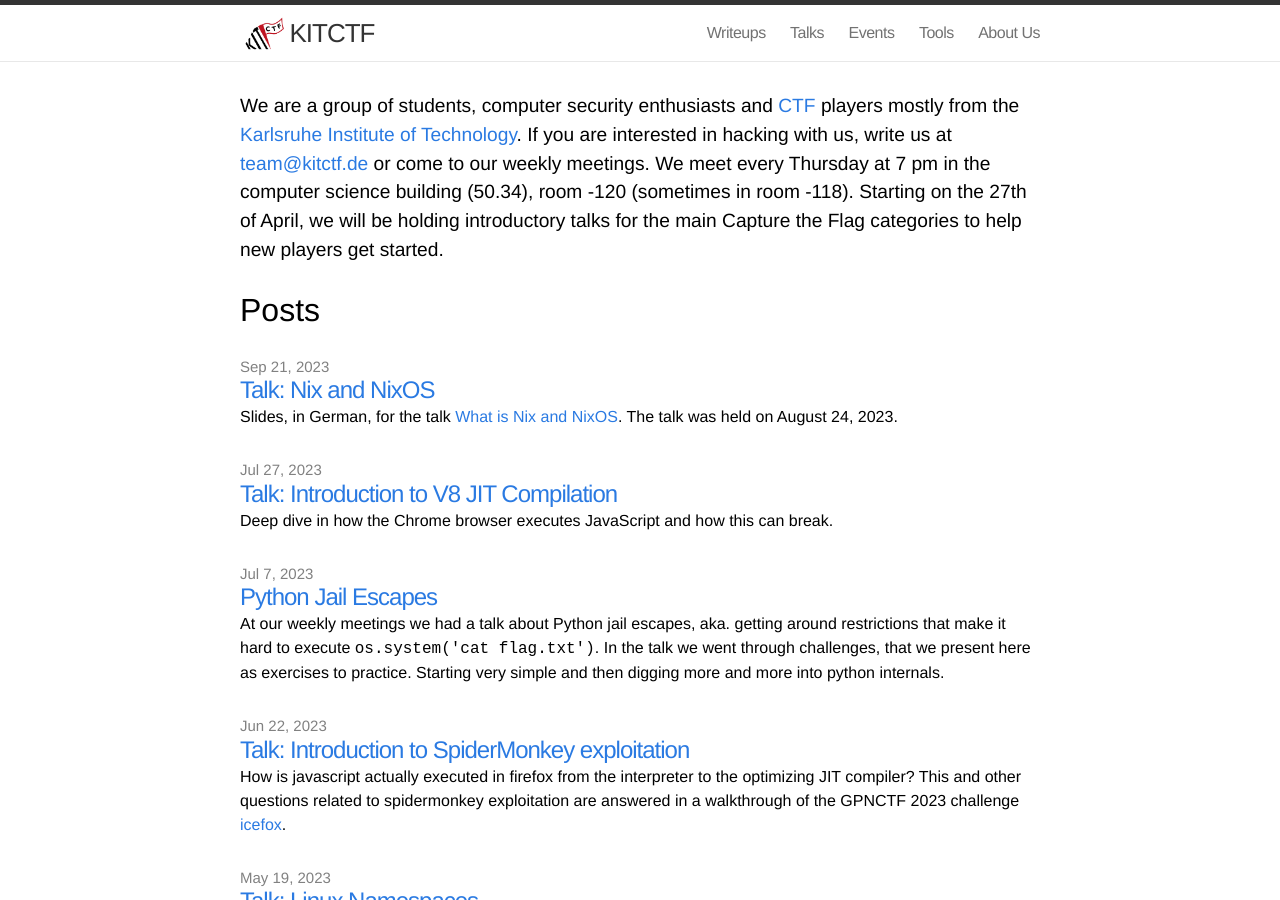
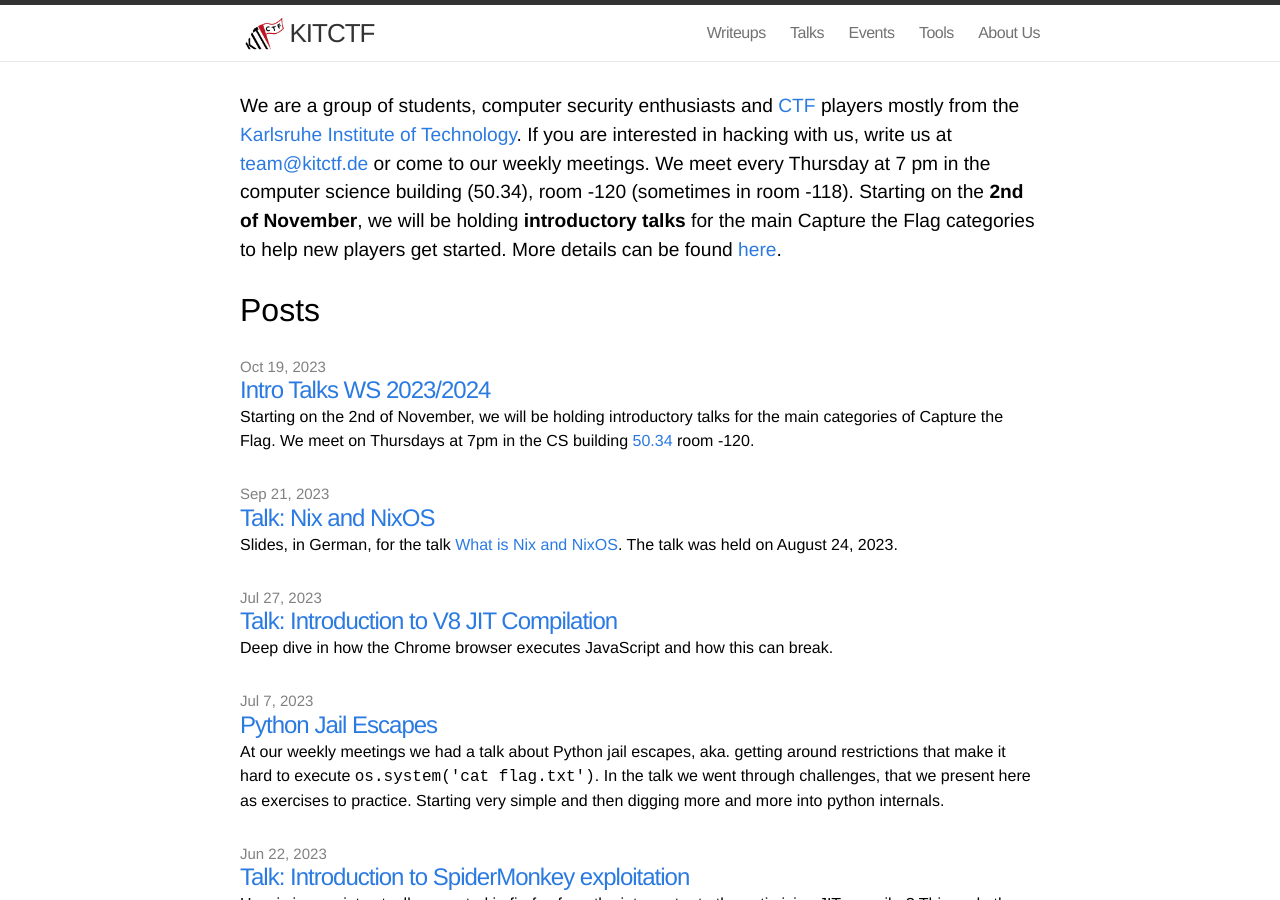
Before and after one commit to kitctf/www, a Jekyll site: the page built from index.html, in a window 1280 px wide and 900 px high. Built offline with Jekyll 4.4.1, drawn with Linux system fonts in a browser that asks for light colours.

Commit message:
Update intro talks

```diff
--- /dev/null
+++ b/_posts/2023-10-19-intro.md
@@ -0,0 +1,15 @@
+---
+layout: post
+title: "Intro Talks WS 2023/2024"
+categories: learning
+permalink: /intro/
+author: mawalu
+---
+
+Starting on the 2nd of November, we will be holding introductory talks for the main categories of Capture the Flag.
+We meet on Thursdays at 7pm in the CS building [50.34](https://www.kit.edu/campusplan/) room -120.
+
+ * 02.11.23: What are CTFs? & Web Security
+ * 09.11.23: Reverse Engineering
+ * 16.11.23: Binary Exploitation
+ * 23.11.23: Cryptography
--- a/meetings.md
+++ b/meetings.md
@@ -5,4 +5,4 @@ permalink: /meetings/
 ---
 
 We are a group of students, computer security enthusiasts and [CTF](https://ctftime.org/ctf-wtf/) players mostly from the [Karlsruhe Institute of Technology](https://www.kit.edu/english). If you are interested in hacking with us, write us at [team@kitctf.de](mailto:team@kitctf.de) or come to our weekly meetings. We meet every Thursday at 7 pm in the computer science building (50.34), room -120 (sometimes in room -118).
-Starting on the 27th of April, we will be holding introductory talks for the main Capture the Flag categories to help new players get started.
+Starting on the **2nd of November**, we will be holding **introductory talks** for the main Capture the Flag categories to help new players get started. More details can be found [here](/intro).
```
Also changed, not shown: _posts/2023-04-19-into.md (+1 -1 lines).
